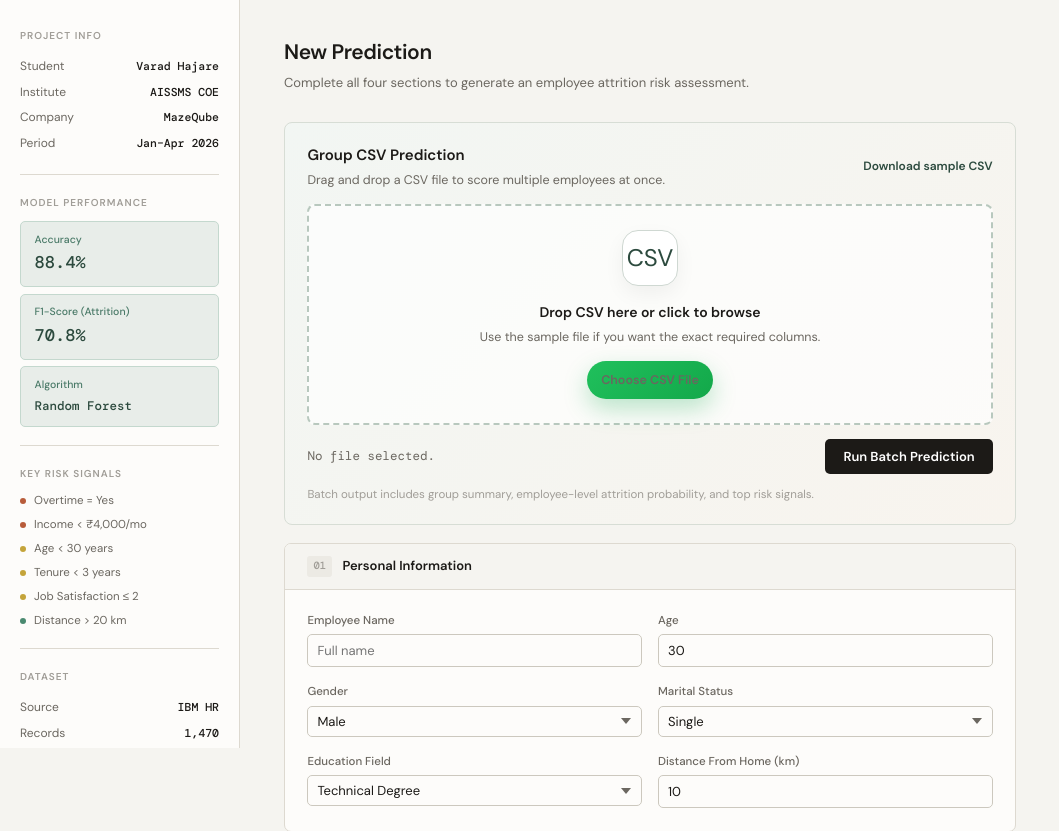
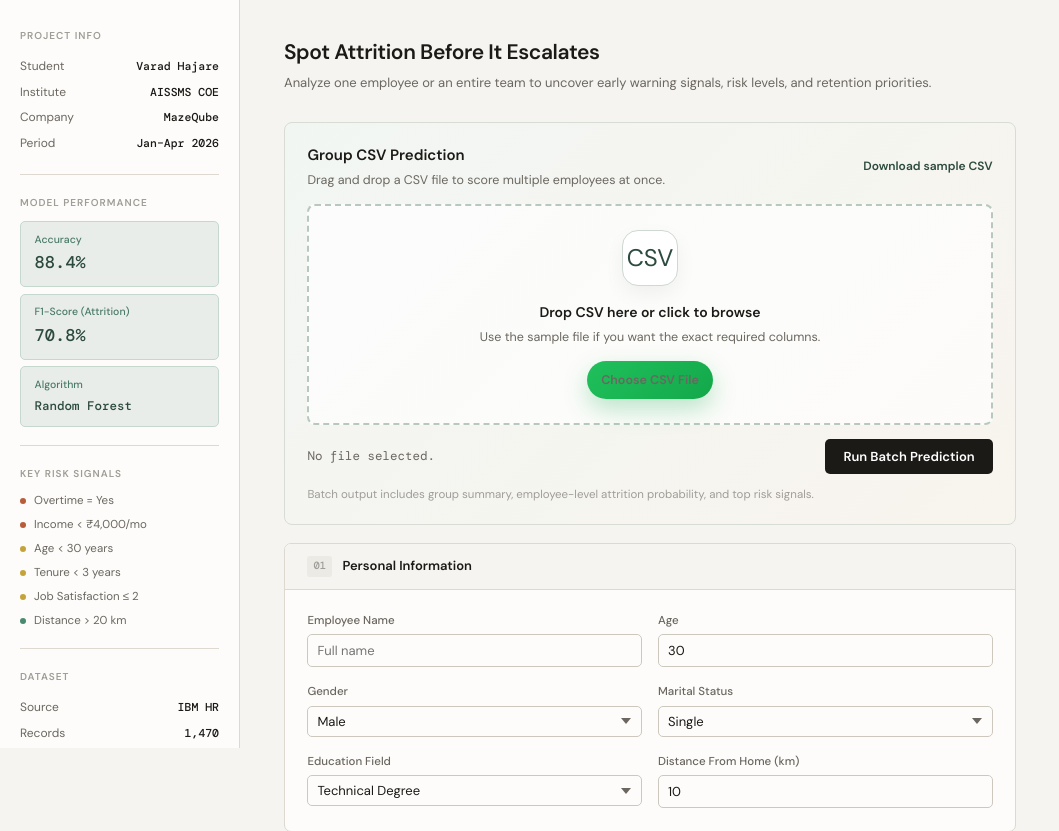
Before and after one commit to VaradHajare/employee-attrition-predictor, a Django app: page / in a window 1280 px wide. Shown: the part 52-883 px from the top of the page, without its empty margins (0-1059 px from the left). Run offline with Django 5.2, Linux system fonts and the light colour scheme; parts of the project's set-up code (start-up, migrations or seed data) failed here and were passed over.

Commit message:
Refresh predictor header copy

```diff
--- a/templates/predictor/index.html
+++ b/templates/predictor/index.html
@@ -437,10 +437,10 @@
   </aside>
 
   <main class="main">
-    <div class="page-header">
-      <h1>New Prediction</h1>
-      <p>Complete all four sections to generate an employee attrition risk assessment.</p>
-    </div>
+      <div class="page-header">
+      <h1>Spot Attrition Before It Escalates</h1>
+      <p>Analyze one employee or an entire team to uncover early warning signals, risk levels, and retention priorities.</p>
+      </div>
 
     {% if error %}<div class="error-box">{{ error }}</div>{% endif %}
     {% if db_notice %}<div class="error-box">{{ db_notice }}</div>{% endif %}
```
